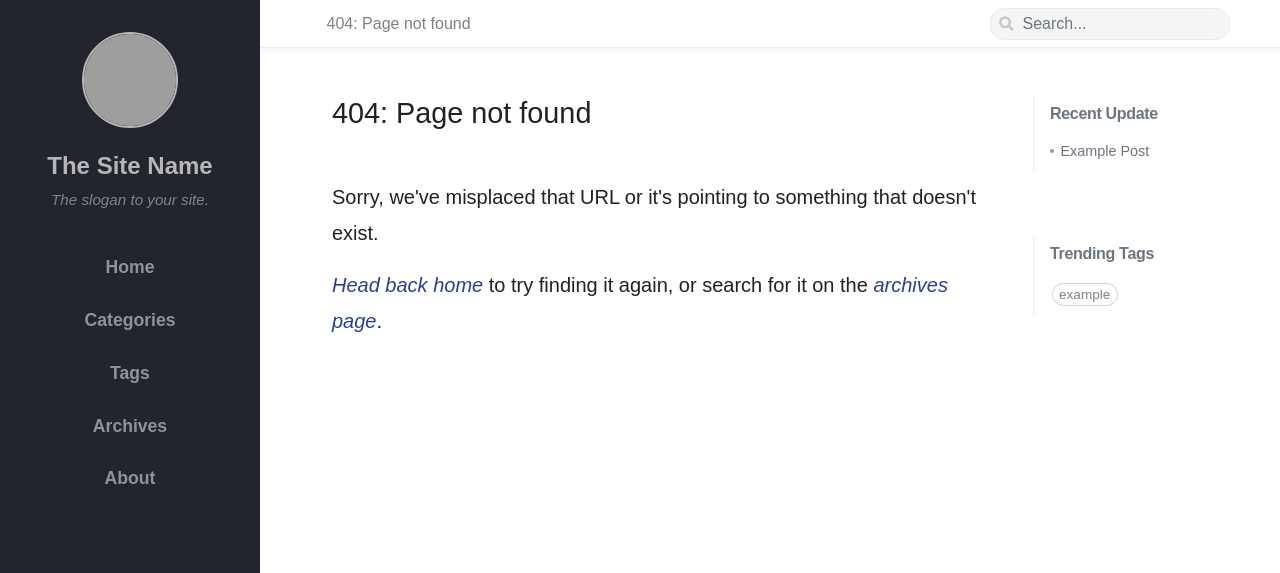
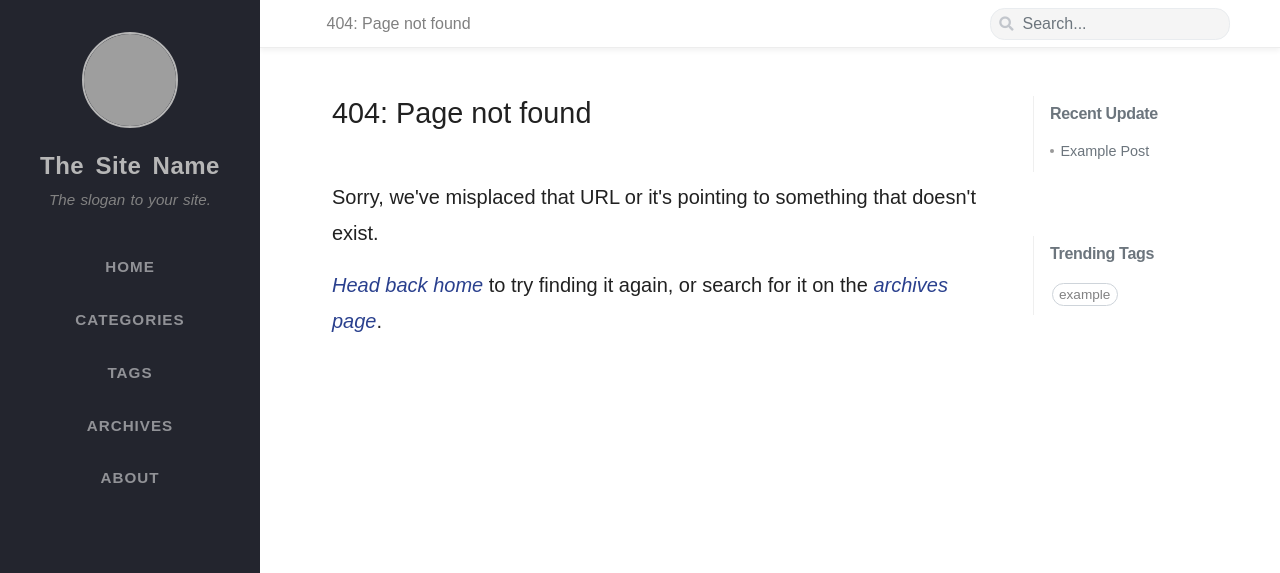
Before and after one commit to tracygu/tracygu.github.io, a Jekyll site: the page built from 404.html, in a window 1280 px wide. Shown: the top 573 px of the page. Built offline with Jekyll 4.4.1, drawn with Linux system fonts in a browser that asks for light colours; nearby versions of some CDN libraries; some web fonts are replaced; grey boxes are pictures that could not be loaded.

Commit message:
Beautified sidebar items.
amend sidebar

```diff
--- a/_includes/sidebar.html
+++ b/_includes/sidebar.html
@@ -32,7 +32,7 @@
       {%- if site.data.settings.lang == 'zh' -%}
         {{ item.name.zh }}
       {%- else -%}
-        {{ item.name.en }}
+        {{ item.name.en | upcase }}
       {%- endif -%}
       </a>
     </li> <!-- .nav-item -->
--- a/assets/css/_src/main.scss
+++ b/assets/css/_src/main.scss
@@ -46,15 +46,15 @@ body {
 
 #sidebar .nav-link {
   border-radius: 0;
-  font-size: 1.1rem;
+  font-size: .95rem;
   font-weight: 600;
+  letter-spacing: 1px;
 }
 
 #sidebar .nav-item:hover .nav-link {
-  font-size: 1.2rem;
+  color: #f8f9facf;
 }
 
-#sidebar .nav-item:hover .nav-link,
 #sidebar .nav-item.active .nav-link {
   color: #fcfcfc;
 }
@@ -157,6 +157,8 @@ body {
   color: #b6b6b6;
   font-weight: 900;
   font-size: 1.5rem;
+  letter-spacing: .5px;
+  word-spacing: 4px;
 }
 
 #site-title a:hover {
@@ -169,6 +171,7 @@ body {
   text-align: center;
   color: #828282;
   line-height: 1.2rem;
+  word-spacing: 1px;
   padding: .6rem 1.5rem 2rem 1.5rem;
 }
 
@@ -1330,10 +1333,6 @@ html, body {
     padding-right: 1rem;
   }
 
-  #sidebar .nav-link {
-    font-size: 1.1rem;
-  }
-
   .contact a {
     padding: 0 0.6rem;
   }
```
